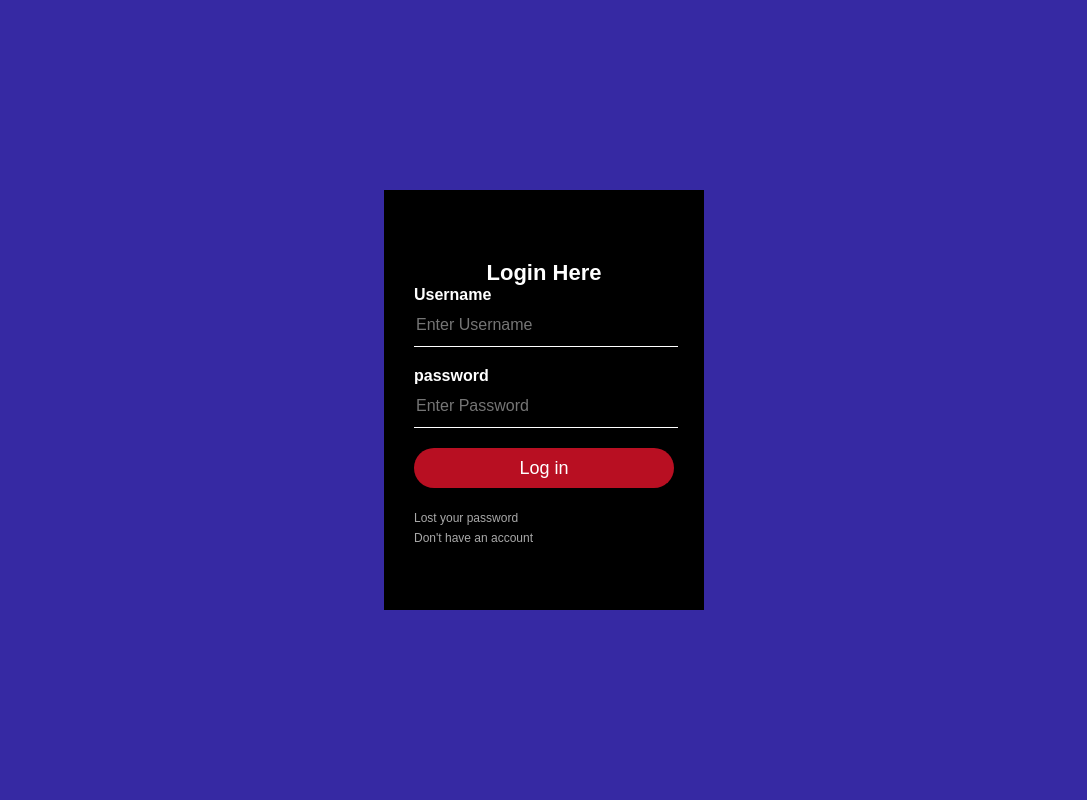
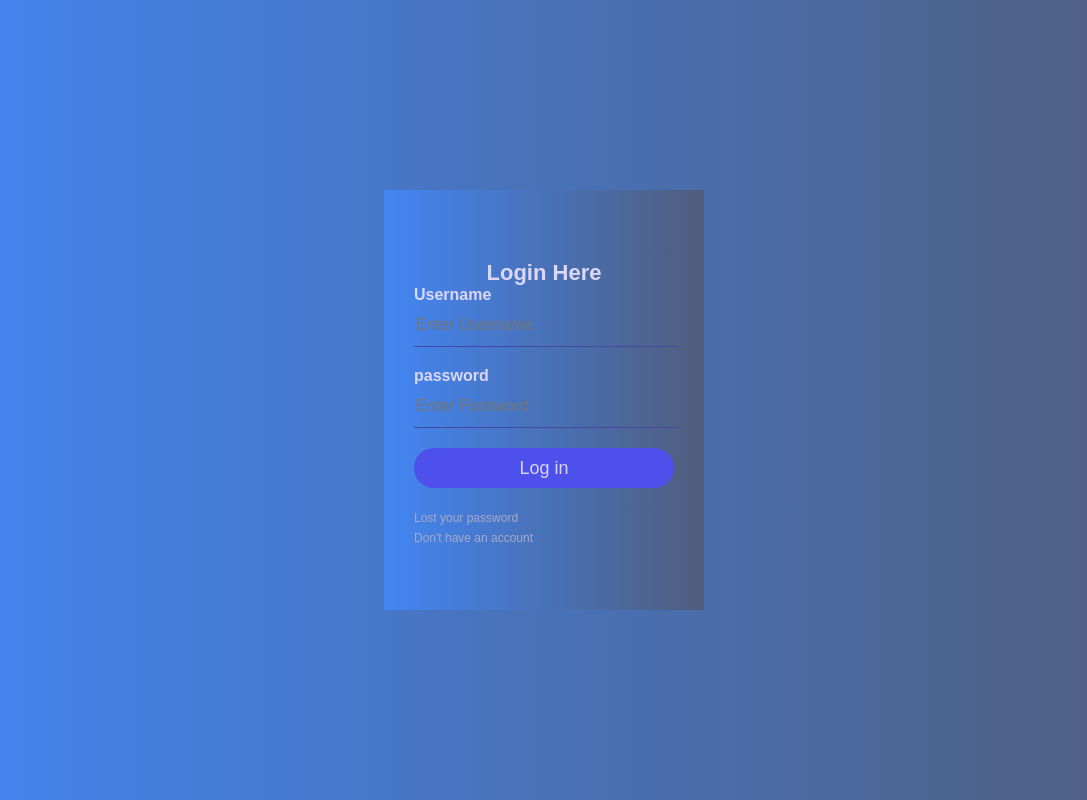
Before and after one commit to AlbertoCD1284/Sprint_5, a Flask app: page /login in a window 1280 px wide. Shown: the whole page, without its empty margins (96-1183 px from the left). Run offline with Flask 2, Linux system fonts and the light colour scheme.

Commit message:
Arreglo login con css

```diff
--- a/static/css/login.css
+++ b/static/css/login.css
@@ -1,22 +1,31 @@
 body {
     margin: 0;
     padding: 0;
-    background-color: #3629a3;
+
     font-family: sans-serif;
     height: 100vh;
+
+    background: #373b44;
+    background: -webkit-linear-gradient(to right, #4286f4, #373b44);
+    background: linear-gradient(to right, #4286f4, #4f5d7c);
 }
+/* COLOR FONDO DE PAGINA */
+
 
 .login-box {
     width: 320px;
     height: 420px;
-    background: #000;
-    color: #fff;
+    color: rgb(220, 215, 247);
     top: 50%;
     left: 50%;
     position: absolute;
     transform: translate(-50%, -50%);
     box-sizing: border-box;
     padding: 70px 30px;
+
+    background: #373b44;
+    background: -webkit-linear-gradient(to right, #4286f4, #373b44);
+    background: linear-gradient(to right, #4286f4, #4f5d7c);
 }
 
 .login-box h1 {
@@ -39,19 +48,18 @@ body {
 .login-box input[type="text"],
 .login-box input[type="password"]{
     border: none;
-    border-bottom: 1px solid #fff;
+    border-bottom: 1px solid rgb(71, 70, 160);
     background: transparent;
     outline: none;
     height: 40px;
-    color: #fff;
     font-size: 16px;
 }
 .login-box input[type="submit"]{
     border: none;
     outline: none;
     height: 40px;
-    background: #b80f22;
-    color:#fff;
+    background: #4e50ec;
+    color:rgb(216, 214, 247);
     font-size: 18px;
     border-radius: 20px;
 }
@@ -60,8 +68,8 @@ body {
     text-decoration: none;
     font-size: 12px;
     line-height: 20px;
-    color: darkgrey;
+    color: rgb(170, 168, 197);
 }
 .login-box a:hover {
-    color: #fff;
+    color: rgb(202, 37, 37);
 }
```
